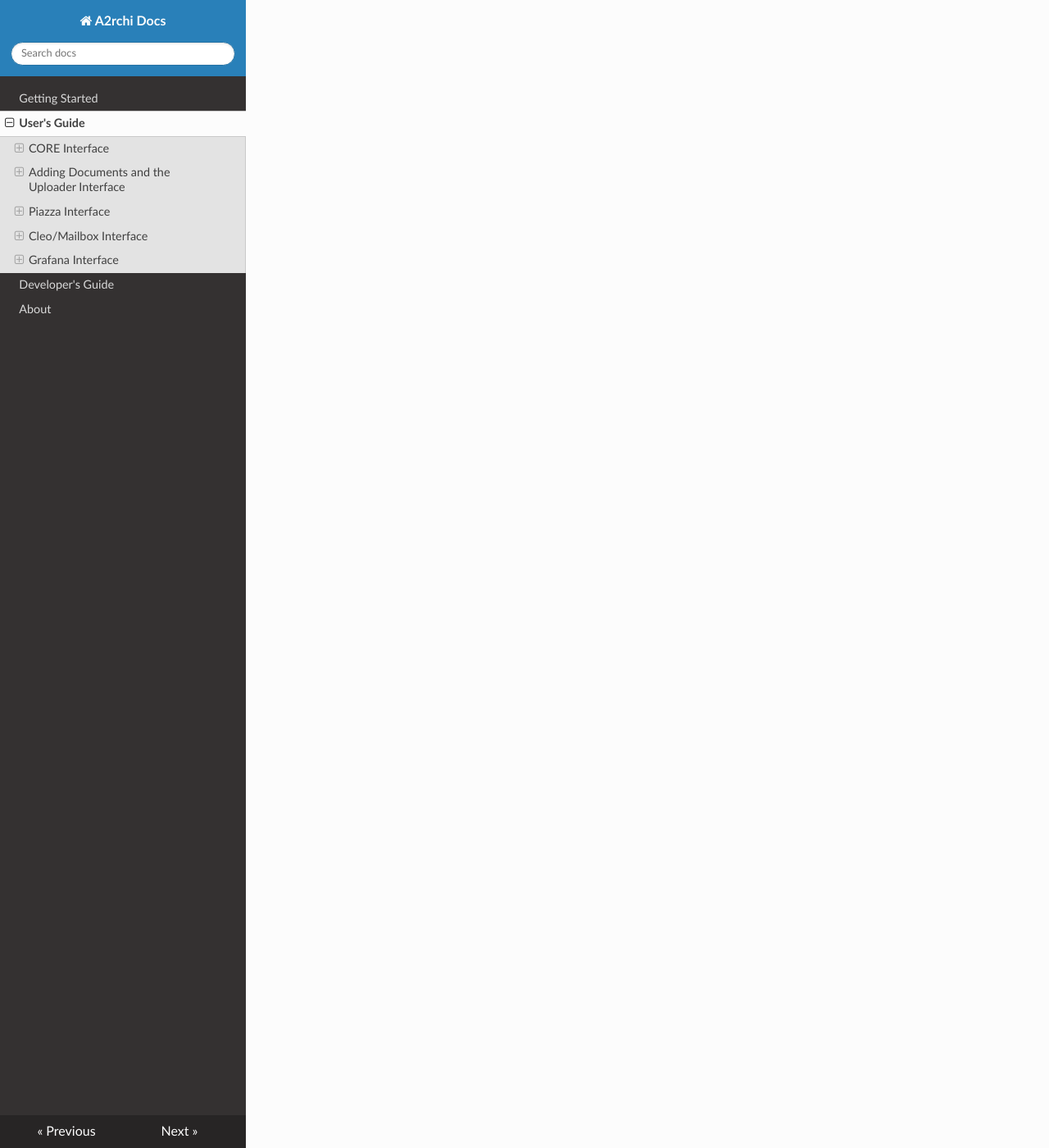
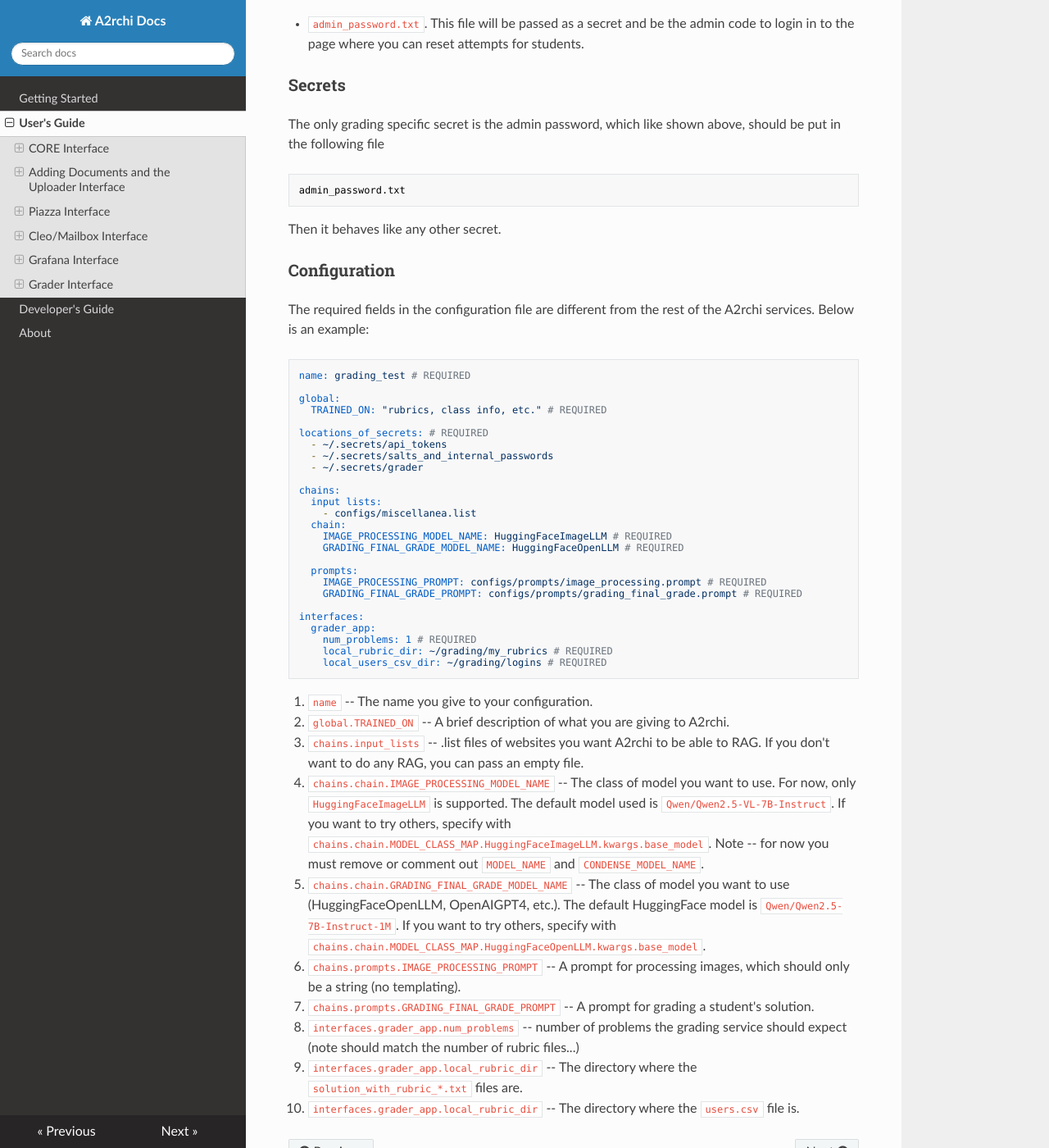
Before and after one commit to mit-submit/A2rchi, an MkDocs documentation site: the page built from docs/docs/users_guide.md, in a window 1280 px wide and 1400 px high, scrolled down 5419 px. Shown: the whole window at 82% size. Built offline with MkDocs 1.6.1, drawn with Linux system fonts in a browser that asks for light colours; nearby versions of some CDN libraries; some of the changed text lies outside the part shown.

Commit message:
minor fixes and additions

````diff
--- a/docs/docs/users_guide.md
+++ b/docs/docs/users_guide.md
@@ -112,9 +112,9 @@
   input_lists: #REQUIRED
     - configs/class_info.list # list of websites with class info
   chain:
-    - MODEL_NAME: OpenAIGPT4 #REQUIRED
-    - CONDENSE_MODEL: OpenAIGPT4 #REQUIRED
-    - SUMMARY_MODEL_NAME: OpenAIGPT4 #REQUIRED
+    MODEL_NAME: OpenAIGPT4 #REQUIRED
+    CONDENSE_MODEL: OpenAIGPT4 #REQUIRED
+    SUMMARY_MODEL_NAME: OpenAIGPT4 #REQUIRED
   prompts:
     CONDENSING_PROMPT: config_old/prompts/condense.prompt #REQUIRED
     MAIN_PROMPT: config_old/prompts/submit.prompt #REQUIRED
@@ -169,3 +169,87 @@
 ### Secrets
 
 ### Configuration
+
+## Grader Interface
+
+Interface to launch a website which for a provided solution and rubric (and a couple of other things detailed below), will grade scanned images of a handwritten solution for the specified problem(s).
+
+Nota bene: this is not yet fully generalized and "service" ready, but instead for testing grading pipelines and a base off of which to build a potential grading app.
+
+### Requirements
+
+To launch the service the following files are required:
+
+- `users.csv`. This file is .csv file that contains two columns: "MIT email" and "Unique code", e.g.:
+
+```
+MIT email,Unique code
+username@mit.edu,222
+```
+
+For now, the system requires the emails to be in the MIT domain, namely, contain "@mit.edu". TODO: make this an argument that is passed (e.g., school/email domain)
+
+- `solution_with_rubric_*.txt`. These are .txt files that contain the problem solution followed by the rubric. The naming of the files should follow exactly, where the `*` is the problem number. There should be one of these files for every problem you want the app to be able to grade. The top of the file should be the problem name with a line of dashes ("-") below, e.g.:
+
+```
+Anti-Helmholtz Coils
+---------------------------------------------------
+```
+
+These files should live in a directory which you will pass to the config, and A2rchi will handle the rest.
+
+- `admin_password.txt`. This file will be passed as a secret and be the admin code to login in to the page where you can reset attempts for students.
+
+### Secrets
+
+The only grading specific secret is the admin password, which like shown above, should be put in the following file
+
+```
+admin_password.txt
+```
+
+Then it behaves like any other secret.
+
+### Configuration
+
+The required fields in the configuration file are different from the rest of the A2rchi services. Below is an example:
+
+```
+name: grading_test # REQUIRED
+
+global:
+  TRAINED_ON: "rubrics, class info, etc." # REQUIRED
+
+locations_of_secrets: # REQUIRED
+  - ~/.secrets/api_tokens
+  - ~/.secrets/salts_and_internal_passwords
+  - ~/.secrets/grader
+
+chains:
+  input lists:
+    - configs/miscellanea.list
+  chain:
+    IMAGE_PROCESSING_MODEL_NAME: HuggingFaceImageLLM # REQUIRED
+    GRADING_FINAL_GRADE_MODEL_NAME: HuggingFaceOpenLLM # REQUIRED
+
+  prompts:
+    IMAGE_PROCESSING_PROMPT: configs/prompts/image_processing.prompt # REQUIRED
+    GRADING_FINAL_GRADE_PROMPT: configs/prompts/grading_final_grade.prompt # REQUIRED
+
+interfaces:
+  grader_app:
+    num_problems: 1 # REQUIRED
+    local_rubric_dir: ~/grading/my_rubrics # REQUIRED
+    local_users_csv_dir: ~/grading/logins # REQUIRED
+```
+
+1. `name` -- The name you give to your configuration.
+2. `global.TRAINED_ON` -- A brief description of what you are giving to A2rchi.
+3. `chains.input_lists` -- .list files of websites you want A2rchi to be able to RAG. If you don't want to do any RAG, you can pass an empty file.
+4. `chains.chain.IMAGE_PROCESSING_MODEL_NAME` -- The class of model you want to use. For now, only `HuggingFaceImageLLM` is supported. The default model used is `Qwen/Qwen2.5-VL-7B-Instruct`. If you want to try others, specify with `chains.chain.MODEL_CLASS_MAP.HuggingFaceImageLLM.kwargs.base_model`. Note -- for now you must remove or comment out `MODEL_NAME` and `CONDENSE_MODEL_NAME`.
+5. `chains.chain.GRADING_FINAL_GRADE_MODEL_NAME` -- The class of model you want to use (HuggingFaceOpenLLM, OpenAIGPT4, etc.). The default HuggingFace model is `Qwen/Qwen2.5-7B-Instruct-1M`. If you want to try others, specify with `chains.chain.MODEL_CLASS_MAP.HuggingFaceOpenLLM.kwargs.base_model`.
+6. `chains.prompts.IMAGE_PROCESSING_PROMPT` -- A prompt for processing images, which should only be a string (no templating).
+7. `chains.prompts.GRADING_FINAL_GRADE_PROMPT` -- A prompt for grading a student's solution.
+8. `interfaces.grader_app.num_problems` -- number of problems the grading service should expect (note should match the number of rubric files...)
+9. `interfaces.grader_app.local_rubric_dir` -- The directory where the `solution_with_rubric_*.txt` files are.
+10. `interfaces.grader_app.local_rubric_dir` -- The directory where the `users.csv` file is.
--- a/pyproject.toml
+++ b/pyproject.toml
@@ -16,6 +16,7 @@
     "click==8.1.7",
     "jinja2==3.1.3",
     "requests==2.31.0",
+    "podman-compose==1.4.0",
 ]
 
 [project.scripts]
--- a/requirements.txt
+++ b/requirements.txt
@@ -7,6 +7,8 @@
 duckdb==0.8.1
 fastapi==0.109.0
 flask==3.0.3
+flask-login==0.6.3
+flask-session==0.8.0
 flask-cors==5.0.0
 flatbuffers==23.5.26
 hnswlib==0.7.0
````
Also changed, not shown: other parts of requirements.txt (+2 -0 lines), 6 other files.
